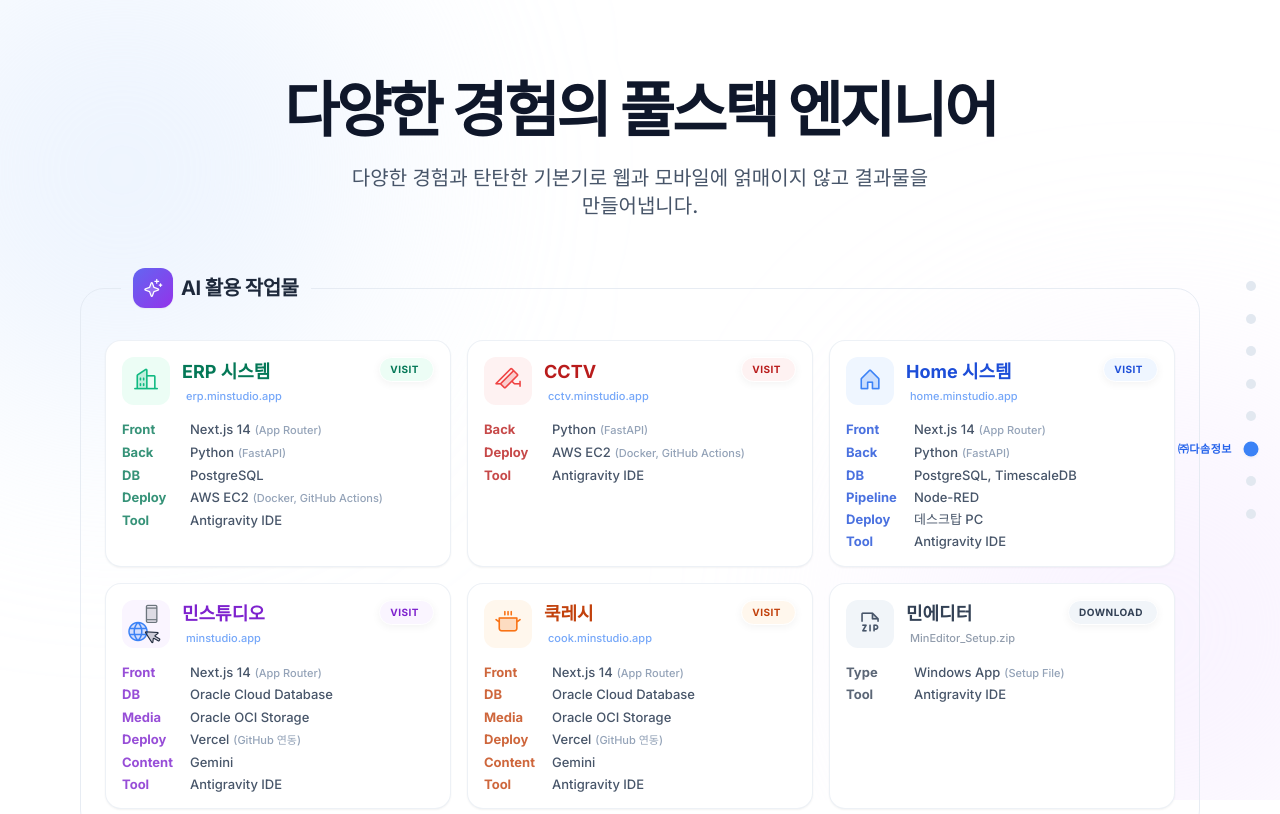
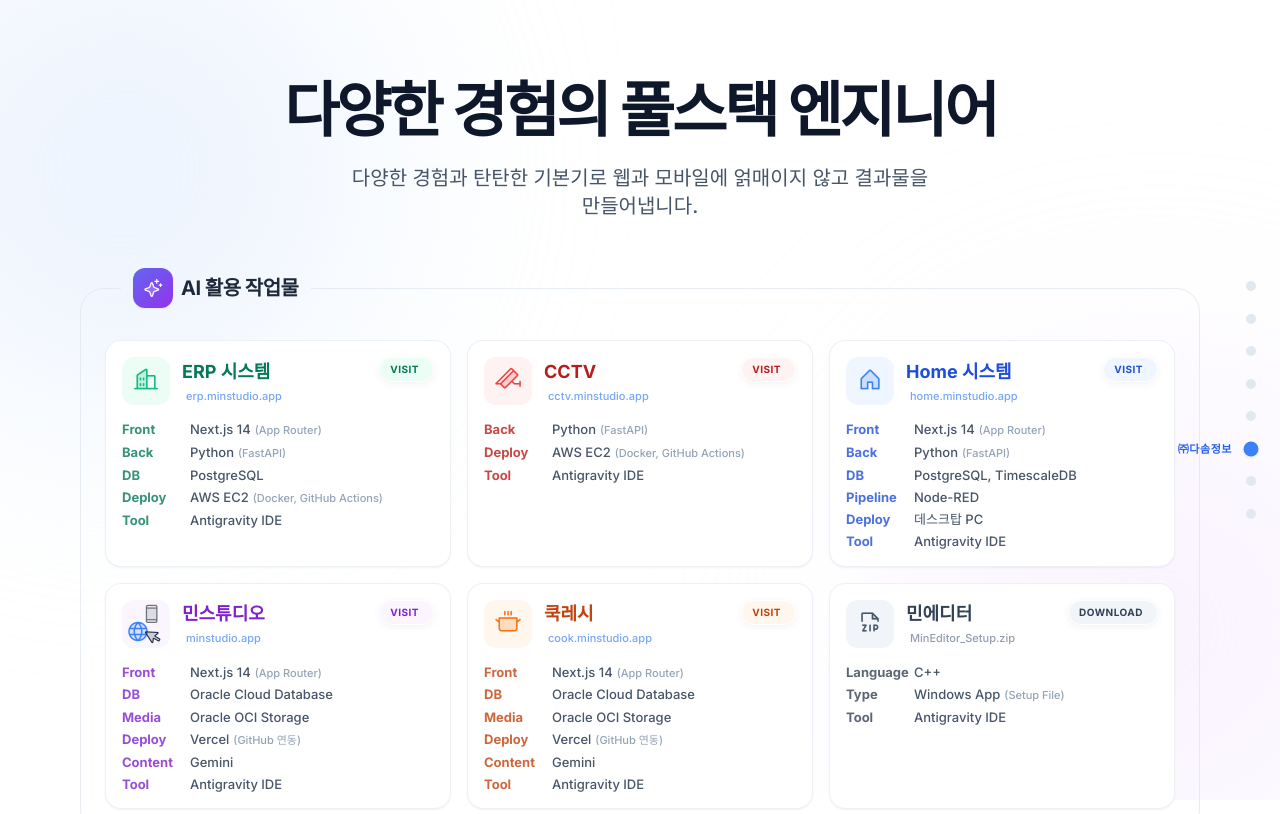
Before and after one commit to gyuminiai82/portfolio, a React (Vite) app: page / in a window 1280 px wide. Shown: the top 814 px of the page. Built offline with nearby package versions, Linux system fonts and the light colour scheme; a web font is replaced by a local one.

Commit message:
feat: 민에디터 작업물 내 Language: C++ 항목 추가

```diff
--- a/src/components/AIWorks.jsx
+++ b/src/components/AIWorks.jsx
@@ -98,6 +98,7 @@ const aiWorksData = [
     iconColor: "#475569",
     isDownload: true,
     items: [
+      { label: "Language", value: "C++" },
       { label: "Type", value: "Windows App", sub: "(Setup File)" },
       { label: "Tool", value: "Antigravity IDE" }
     ]
```
